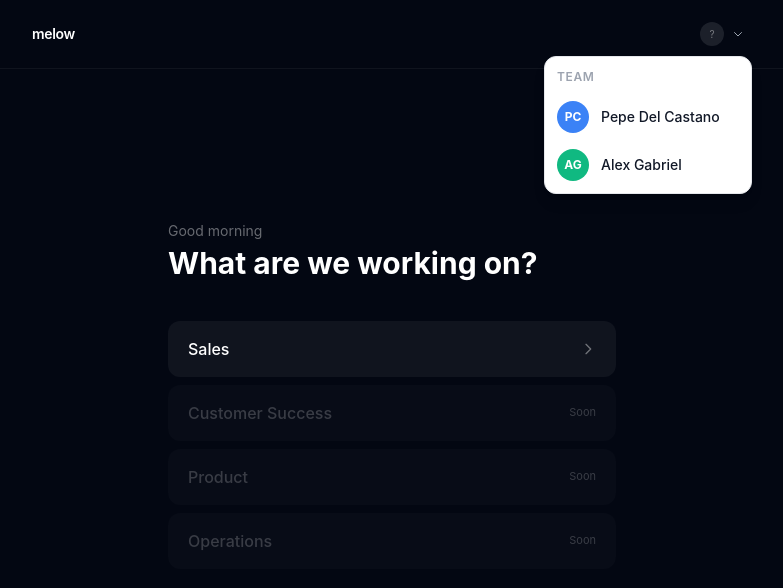
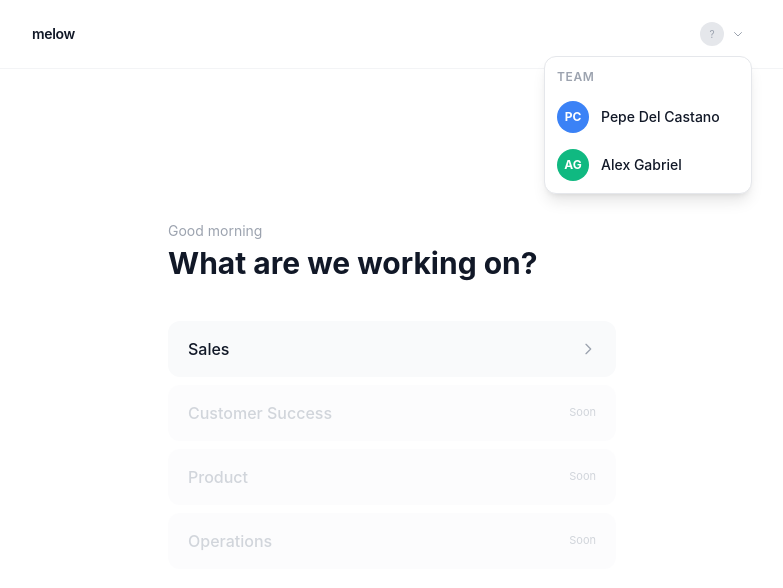
Before and after one commit to dcpepe/melow-sales-agents, a Next.js app in the folder frontend/: page / in a window 1280 px wide. Shown: the top 588 px of the page, without its empty margins (248-1031 px from the left). Built offline with nearby package versions, Linux system fonts and the light colour scheme.

Commit message:
fix: white background on home page, consistent light theme
Home page now uses white bg with gray text instead of dark theme.
TeamSelector reverted to light-mode styling (gray hover, dark text).

https://claude.ai/code/session_011SaP3YoHfLkw6a3gLmTNgu

```diff
--- a/frontend/src/app/page.tsx
+++ b/frontend/src/app/page.tsx
@@ -21,11 +21,11 @@ export default function Home() {
   }, []);
 
   return (
-    <div className="min-h-screen bg-gray-950 flex flex-col">
+    <div className="min-h-screen bg-white flex flex-col">
       {/* Header */}
-      <header className="border-b border-white/5">
+      <header className="border-b border-gray-100">
         <div className="max-w-3xl mx-auto px-6 py-4 flex items-center justify-between">
-          <span className="text-white text-sm font-semibold tracking-tight">melow</span>
+          <span className="text-gray-900 text-sm font-semibold tracking-tight">melow</span>
           <TeamSelector />
         </div>
       </header>
@@ -33,8 +33,8 @@ export default function Home() {
       {/* Center content */}
       <main className="flex-1 flex items-center justify-center px-6">
         <div className="max-w-md w-full -mt-20">
-          <p className="text-white/40 text-sm mb-1">{greeting}</p>
-          <h1 className="text-white text-3xl font-bold mb-10">What are we working on?</h1>
+          <p className="text-gray-400 text-sm mb-1">{greeting}</p>
+          <h1 className="text-gray-900 text-3xl font-bold mb-10">What are we working on?</h1>
 
           <div className="space-y-2">
             {SUITES.map((suite) => (
@@ -44,17 +44,17 @@ export default function Home() {
                 disabled={!suite.active}
                 className={`w-full flex items-center justify-between px-5 py-4 rounded-xl text-left transition-all ${
                   suite.active
-                    ? "bg-white/5 hover:bg-white/10 text-white cursor-pointer"
-                    : "bg-white/[0.02] text-white/20 cursor-default"
+                    ? "bg-gray-50 hover:bg-gray-100 text-gray-900 cursor-pointer"
+                    : "bg-gray-50/50 text-gray-300 cursor-default"
                 }`}
               >
                 <span className="font-medium">{suite.name}</span>
                 {suite.active ? (
-                  <svg className="w-4 h-4 text-white/40" fill="none" stroke="currentColor" viewBox="0 0 24 24">
+                  <svg className="w-4 h-4 text-gray-400" fill="none" stroke="currentColor" viewBox="0 0 24 24">
                     <path strokeLinecap="round" strokeLinejoin="round" strokeWidth={2} d="M9 5l7 7-7 7" />
                   </svg>
                 ) : (
-                  <span className="text-[11px] text-white/20">Soon</span>
+                  <span className="text-[11px] text-gray-300">Soon</span>
                 )}
               </button>
             ))}
--- a/frontend/src/components/TeamSelector.tsx
+++ b/frontend/src/components/TeamSelector.tsx
@@ -36,18 +36,18 @@ export default function TeamSelector() {
     <div ref={ref} className="relative">
       <button
         onClick={() => setOpen(!open)}
-        className="flex items-center gap-2 rounded-lg px-2 py-1.5 hover:bg-white/10 transition-colors"
+        className="flex items-center gap-2 rounded-lg px-2 py-1.5 hover:bg-gray-100 transition-colors"
       >
         {current ? (
           <>
             <div className={`w-6 h-6 ${current.color} rounded-full flex items-center justify-center text-white text-[10px] font-bold`}>
               {current.initials}
             </div>
-            <span className="text-sm text-current opacity-70 hidden sm:block">{current.name.split(" ")[0]}</span>
+            <span className="text-sm text-gray-600 hidden sm:block">{current.name.split(" ")[0]}</span>
           </>
         ) : (
           <>
-            <div className="w-6 h-6 bg-white/10 rounded-full flex items-center justify-center text-white/40 text-[10px]">?</div>
+            <div className="w-6 h-6 bg-gray-200 rounded-full flex items-center justify-center text-gray-400 text-[10px]">?</div>
           </>
         )}
         <svg className="w-3 h-3 text-gray-400" fill="none" stroke="currentColor" viewBox="0 0 24 24">
```
